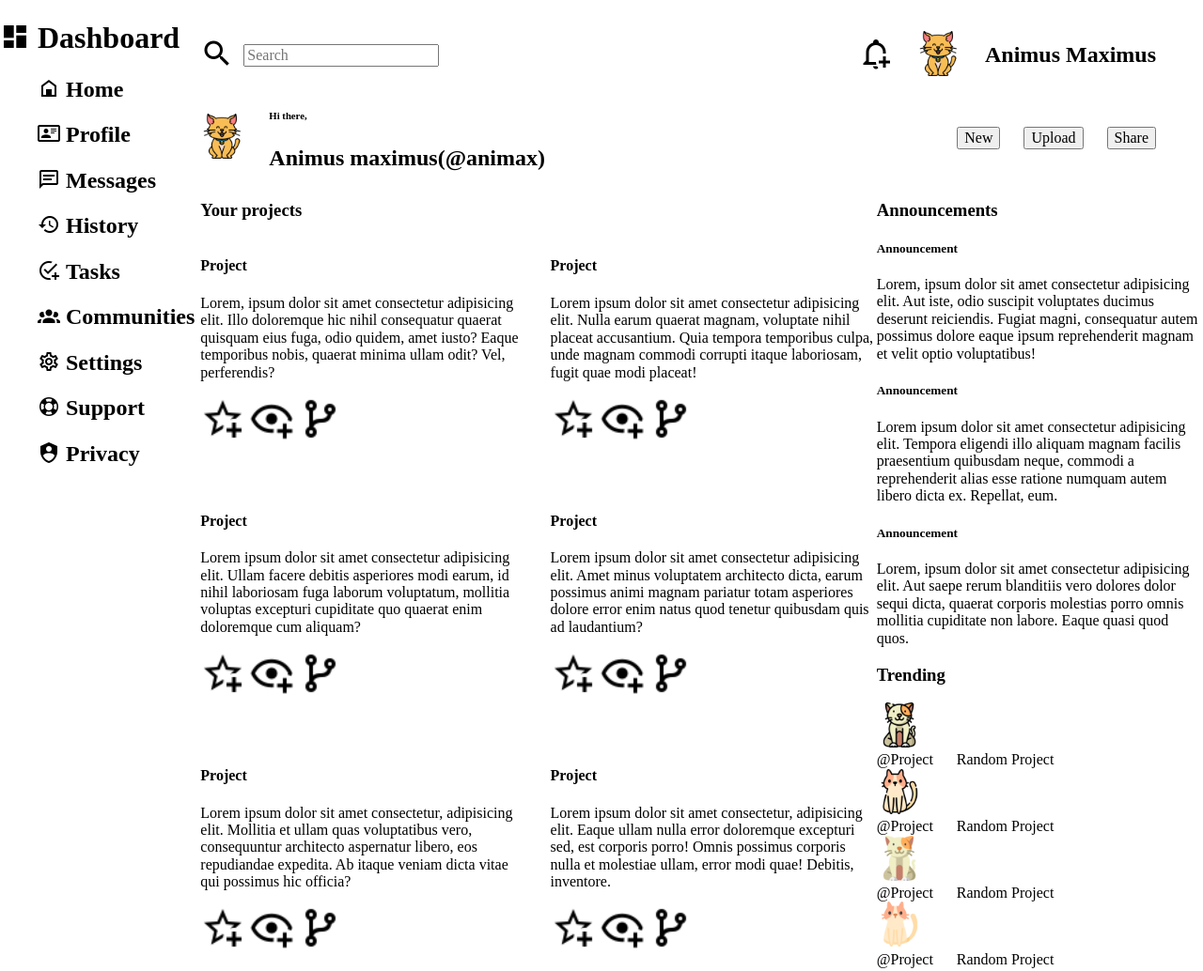
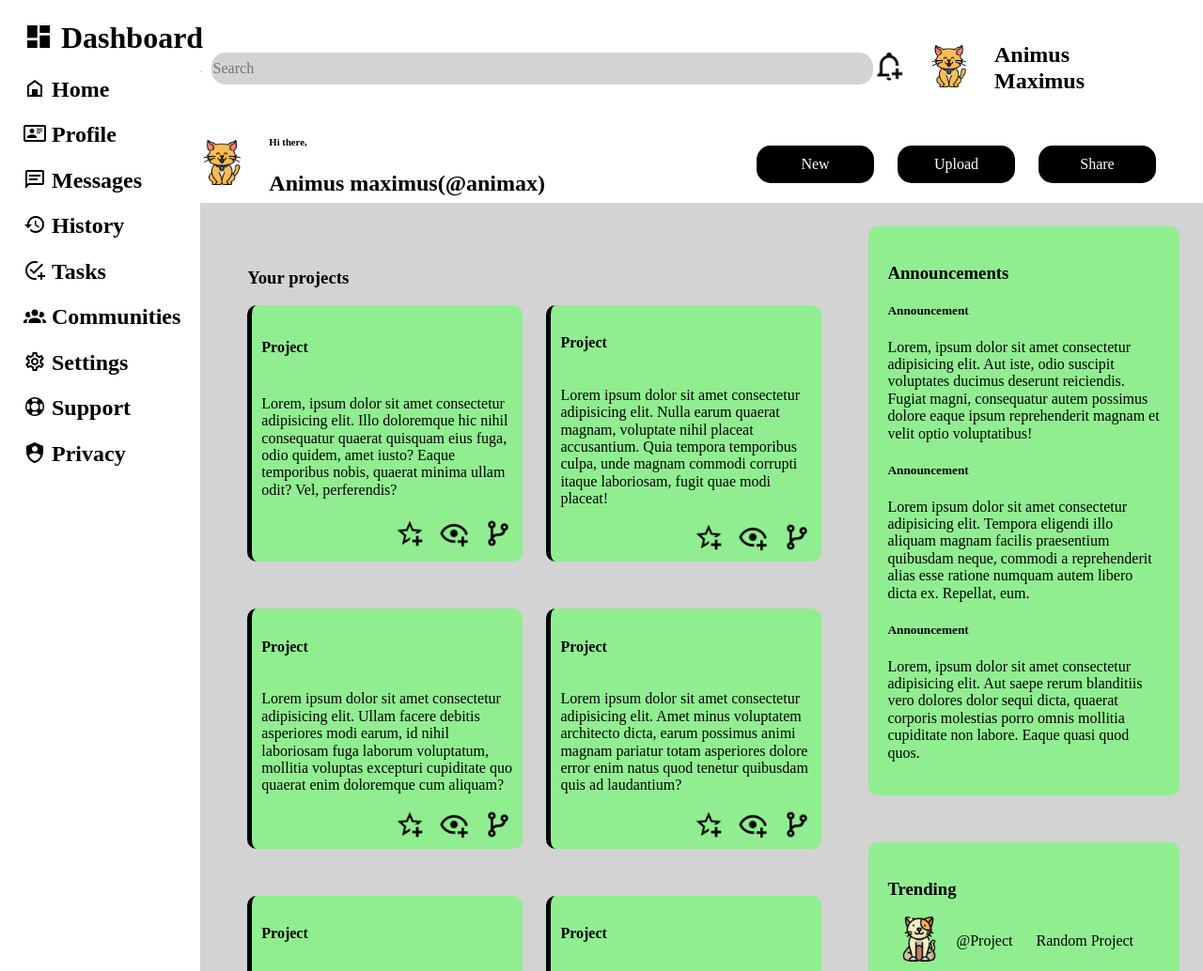
Before and after one commit to ankur26/admin-dashboard-page, a plain HTML site: page index.html in a window 1280 px wide. Shown: the top 1034 px of the page at 94% size. Drawn offline with Linux system fonts and the light colour scheme.

Commit message:
Design fixes and work

```diff
--- a/index.html
+++ b/index.html
@@ -174,19 +174,19 @@
         <section class="announcements">
             <h3>Announcements</h3>
             <section class="content">
-                <section class="anoouncement">
+                <section class="announcement">
                     <h5>Announcement</h5>
                     <p>Lorem, ipsum dolor sit amet consectetur adipisicing elit. Aut iste, odio suscipit voluptates
                         ducimus deserunt reiciendis. Fugiat magni, consequatur autem possimus dolore eaque ipsum
                         reprehenderit magnam et velit optio voluptatibus!</p>
                 </section>
-                <section class="anoouncement">
+                <section class="announcement">
                     <h5>Announcement</h5>
                     <p>Lorem ipsum dolor sit amet consectetur adipisicing elit. Tempora eligendi illo aliquam magnam
                         facilis praesentium quibusdam neque, commodi a reprehenderit alias esse ratione numquam autem
                         libero dicta ex. Repellat, eum.</p>
                 </section>
-                <section class="anoouncement">
+                <section class="announcement">
                     <h5>Announcement</h5>
                     <p>Lorem, ipsum dolor sit amet consectetur adipisicing elit. Aut saepe rerum blanditiis vero dolores
                         dolor sequi dicta, quaerat corporis molestias porro omnis mollitia cupiditate non labore. Eaque
--- a/styles.css
+++ b/styles.css
@@ -6,9 +6,7 @@ body{
     grid-template-columns: 1fr 5fr;
     grid-template-rows: 10% 80% 10%;
 }
-.dashboard-menu{
-    grid-area: 1/1/2/3;
-}
+
 .header{
     grid-area:1/2/2/3;
     display: flex;
@@ -27,12 +25,25 @@ img{
     grid-template-columns: 4fr 2fr;
     /* grid-template-rows: repeat(2,1fr); */
     margin-top: 50px;
+    background-color: lightgray;
+    padding:25px
 }
 footer{
     grid-area: 3/1/4/3;
 }
+.dashboard-menu{
+    grid-area: 1/1/2/3;
+    padding-left: 25px;
+    /* align-items: center; */
+}
 ul{
+    /* margin: 0 auto; */
+    margin: 0;
+    padding: 0;
     list-style-type: none;
+}
+.projects{
+    padding: 25px;
 }
 .search-profile-icon{
     display: flex;
@@ -77,8 +88,62 @@ ul{
 .project-content{
     grid-area:1/1/3/2;
     display: grid;
-    grid-template-columns: repeat(2,50%);
+    grid-template-columns: repeat(2,1fr);
     column-gap: 25px;
     row-gap: 50px;
     /* padding:25px; */
 }
+.project-card{
+    display: flex;
+    flex-direction: column;
+    justify-content: space-evenly;
+    border-left: 5px solid black;
+    background-color: lightgreen;
+    border-radius: 10px;
+    padding:10px;
+}
+.announcements{
+    background-color: lightgreen;
+    border-radius: 10px;
+    padding:20px;
+    margin-bottom: 50px;
+}
+.anoouncement{
+    border-top:1px black;
+    border-bottom: 1px black;
+}
+.trending{
+    background-color: lightgreen;
+    border-radius: 10px;
+    padding:20px;
+
+}
+.trending>.content>.creator{
+    display: flex;
+    gap: 15px;
+    margin:10px;
+}
+#search{
+    width: 700px;
+    height:2rem;
+    border:none;
+    background-color: lightgray;
+    border-radius: 15px;
+}
+.nav>ul>li>button{
+    width: 125px;
+    height: 2.5rem;
+    border-radius: 15px;
+    background-color: black;
+    color: white;
+    border: none;
+}
+.project-button{
+    display: flex;
+    justify-content: flex-end;
+    gap:15px;
+    align-items: center;
+}
+.project-button>img{
+    max-width: 2rem;
+}
```
